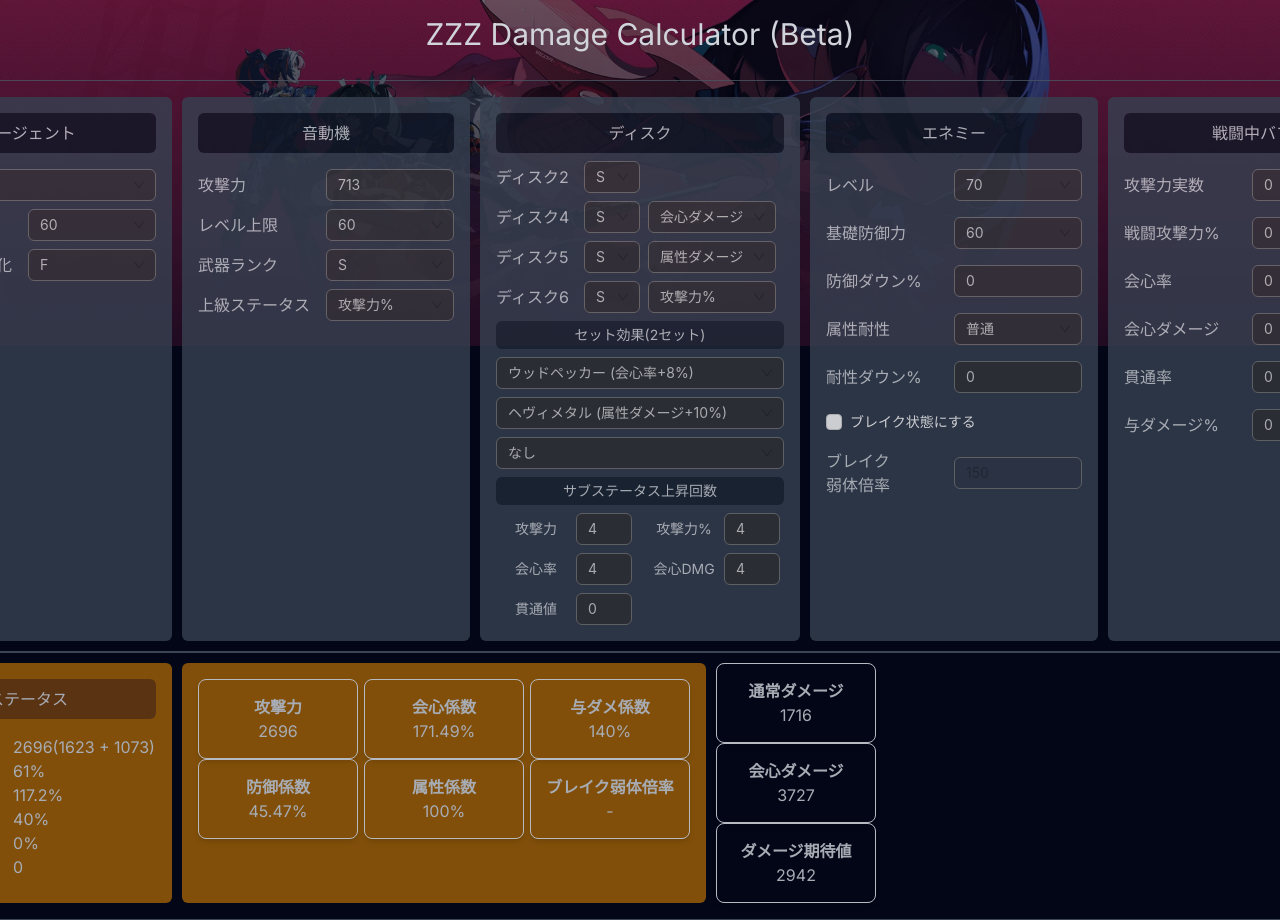
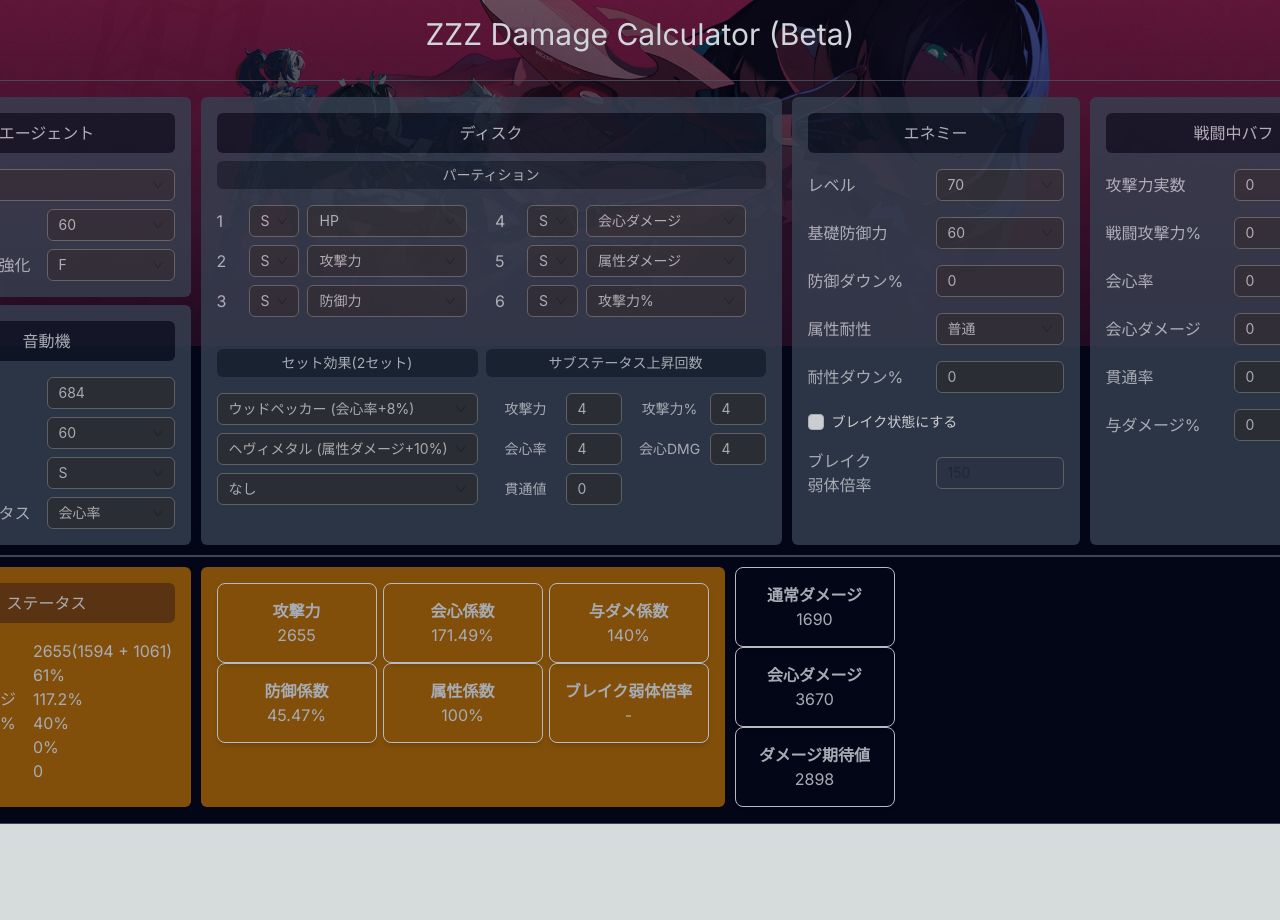
Before and after one commit to negagen/zzz-calculator, a Next.js app: page / in a window 1280 px wide. Shown: the top 920 px of the page. After the commit the page ends 824 px from the top, so only its background shows below. Built offline with nearby package versions, Linux system fonts and the light colour scheme.

Commit message:
Fix layout

```diff
--- a/app/components/DiskStatusPanel.tsx
+++ b/app/components/DiskStatusPanel.tsx
@@ -9,17 +9,37 @@ export const DiskStatusPanel = ({
   onChange: (diskStatus: DiskStatus) => void;
 }) => {
   return (
-    <div className="flex flex-col items-center w-80 bg-gray-700 rounded-md p-4">
+    <div className="flex flex-col items-center bg-gray-700 rounded-md p-4">
       <div className="mb-2 w-full bg-gray-900 text-center rounded-md p-2">
         ディスク
       </div>
 
       <div className="flex flex-col gap-2 w-full">
+        <div className="mb-2 w-full text-sm bg-gray-800 text-center rounded-md py-1 px-2">
+          パーティション
+        </div>
+        <div className="flex flex-row gap-2 w-full">
+          <div className="flex flex-col gap-2 w-full">
             <div className="flex flex-row items-center w-full gap-2">
-          <div className="w-20">ディスク2</div>
-          <div>
+              <div className="w-6">1</div>
+              <div className="flex flex-row gap-2">
                 <Select
-              className="w-14"
+                  className="w-18"
+                  value={"S"}
+                  options={[{ value: "S", label: "S" }]}
+                />
+                <Select
+                  className="w-40"
+                  value={"default"}
+                  options={[{ value: "default", label: "HP" }]}
+                />
+              </div>
+            </div>
+            <div className="flex flex-row items-center w-full gap-2">
+              <div className="w-6">2</div>
+              <div className="flex flex-row gap-2">
+                <Select
+                  className="w-18"
                   value={diskStatus.slot2.rank}
                   options={[
                     { value: "S", label: "S" },
@@ -34,14 +54,37 @@ export const DiskStatusPanel = ({
                     });
                   }}
                 />
+                <Select
+                  className="w-40"
+                  value={"default"}
+                  options={[{ value: "default", label: "攻撃力" }]}
+                />
               </div>
             </div>
 
             <div className="flex flex-row items-center w-full gap-2">
-          <div className="w-20">ディスク4</div>
+              <div className="w-6">3</div>
               <div className="flex flex-row gap-2">
                 <Select
-              className="w-14"
+                  className="w-18"
+                  value={"S"}
+                  options={[{ value: "S", label: "S" }]}
+                />
+                <Select
+                  className="w-40"
+                  value={"default"}
+                  options={[{ value: "default", label: "防御力" }]}
+                />
+              </div>
+            </div>
+          </div>
+
+          <div className="flex flex-col gap-2 w-full">
+            <div className="flex flex-row items-center w-full gap-2">
+              <div className="w-6">4</div>
+              <div className="flex flex-row gap-2">
+                <Select
+                  className="w-18"
                   value={diskStatus.slot4.rank}
                   options={[
                     { value: "S", label: "S" },
@@ -58,7 +101,7 @@ export const DiskStatusPanel = ({
                 />
 
                 <Select
-              className="w-32"
+                  className="w-40"
                   value={diskStatus.slot4.type}
                   options={[
                     { value: "critRate", label: "会心率" },
@@ -77,10 +120,10 @@ export const DiskStatusPanel = ({
             </div>
 
             <div className="flex flex-row items-center w-full gap-2">
-          <div className="w-20">ディスク5</div>
+              <div className="w-6">5</div>
               <div className="flex flex-row gap-2">
                 <Select
-              className="w-14"
+                  className="w-18"
                   value={diskStatus.slot5.rank}
                   options={[
                     { value: "S", label: "S" },
@@ -96,7 +139,7 @@ export const DiskStatusPanel = ({
                   }}
                 />
                 <Select
-              className="w-32"
+                  className="w-40"
                   value={diskStatus.slot5.type}
                   options={[
                     { value: "attack", label: "攻撃力%" },
@@ -115,10 +158,10 @@ export const DiskStatusPanel = ({
             </div>
 
             <div className="flex flex-row items-center w-full gap-2">
-          <div className="w-20">ディスク6</div>
+              <div className="w-6">6</div>
               <div className="flex flex-row gap-2">
                 <Select
-              className="w-14"
+                  className="w-18"
                   value={diskStatus.slot6.rank}
                   options={[
                     { value: "S", label: "S" },
@@ -134,7 +177,7 @@ export const DiskStatusPanel = ({
                   }}
                 />
                 <Select
-              className="w-32"
+                  className="w-40"
                   value={diskStatus.slot6.type}
                   options={[
                     { value: "attack", label: "攻撃力%" },
@@ -151,18 +194,22 @@ export const DiskStatusPanel = ({
               </div>
             </div>
           </div>
+        </div>
 
+        <div className="flex flex-row gap-2 w-full mt-4">
+          <div className="flex flex-col gap-2 w-full text-sm">
             <div className="mb-2 mt-2 w-full text-sm bg-gray-800 text-center rounded-md py-1 px-2">
               セット効果(2セット)
             </div>
 
             <DiskSetSelect diskStatus={diskStatus} onChange={onChange} />
+          </div>
 
+          <div className="flex flex-col gap-2 w-full text-sm">
             <div className="mb-2 mt-2 w-full text-sm bg-gray-800 text-center rounded-md py-1 px-2">
               サブステータス上昇回数
             </div>
 
-      <div className="flex flex-col gap-2 w-full text-sm">
             <div className="flex flex-row items-center w-full gap-2">
               <SubStatusInput
                 title="攻撃力"
@@ -208,6 +255,8 @@ export const DiskStatusPanel = ({
               value={diskStatus.penCount}
               onChange={(value) => onChange({ ...diskStatus, penCount: value })}
             />
+          </div>
+        </div>
       </div>
     </div>
   );
--- a/app/components/EngineStatusPanel.tsx
+++ b/app/components/EngineStatusPanel.tsx
@@ -1,27 +1,20 @@
 import { Select } from "antd";
-import { EngineStatus } from "@/app/types";
+import {
+  EngineStatus,
+  EngineRank,
+  EngineLevel,
+  EngineStatusType,
+} from "@/app/types";
 import { StatusInput } from "./StatusInput";
 import { useState } from "react";
 
-type EngineLevel = 10 | 20 | 30 | 40 | 50 | 60;
-type EngineRank = "S" | "A" | "B";
-type EngineStatusType =
-  | "attackRate"
-  | "critRate"
-  | "critDamage"
-  | "penRate"
-  | "other";
-
 export const EngineStatusPanel = ({
+  engineStatus,
   onChange,
 }: {
+  engineStatus: EngineStatus;
   onChange: (engineStatus: EngineStatus) => void;
 }) => {
-  const [level, setLevel] = useState<EngineLevel>(60);
-  const [attack, setAttack] = useState(713);
-  const [rank, setRank] = useState<EngineRank>("S");
-  const [statusType, setStatusType] = useState<EngineStatusType>("attackRate");
-
   return (
     <div className="flex flex-col items-center w-72 bg-gray-700 rounded-md p-4">
       <div className="mb-4 w-full bg-gray-900 text-center rounded-md p-2">
@@ -31,10 +24,16 @@ export const EngineStatusPanel = ({
       <div className="flex flex-col items-center w-full gap-2">
         <StatusInput
           title="攻撃力"
-          value={attack}
+          value={engineStatus.attack}
           onChange={(value) => {
-            setAttack(value);
-            onChange(changeEngine(value, level, rank, statusType));
+            onChange(
+              changeEngine(
+                value,
+                engineStatus.level,
+                engineStatus.rank,
+                engineStatus.statusType
+              )
+            );
           }}
         />
 
@@ -42,7 +41,7 @@ export const EngineStatusPanel = ({
           <div className="w-32">レベル上限</div>
           <Select
             className="w-32"
-            value={level}
+            value={engineStatus.level}
             options={[
               { value: 10, label: "10" },
               { value: 20, label: "20" },
@@ -52,10 +51,13 @@ export const EngineStatusPanel = ({
               { value: 60, label: "60" },
             ]}
             onChange={(value) => {
-              setLevel(value as EngineLevel);
-
               onChange(
-                changeEngine(attack, value as EngineLevel, rank, statusType)
+                changeEngine(
+                  engineStatus.attack,
+                  value as EngineLevel,
+                  engineStatus.rank,
+                  engineStatus.statusType
+                )
               );
             }}
           />
@@ -65,17 +67,20 @@ export const EngineStatusPanel = ({
           <div className="w-32">武器ランク</div>
           <Select
             className="w-32"
-            value={rank}
+            value={engineStatus.rank}
             options={[
               { value: "S", label: "S" },
               { value: "A", label: "A" },
               { value: "B", label: "B" },
             ]}
             onChange={(value) => {
-              setRank(value as EngineRank);
-
               onChange(
-                changeEngine(attack, level, value as EngineRank, statusType)
+                changeEngine(
+                  engineStatus.attack,
+                  engineStatus.level,
+                  value as EngineRank,
+                  engineStatus.statusType
+                )
               );
             }}
           />
@@ -85,7 +90,7 @@ export const EngineStatusPanel = ({
           <div className="w-32">上級ステータス</div>
           <Select
             className="w-32"
-            value={statusType}
+            value={engineStatus.statusType}
             options={[
               { value: "critRate", label: "会心率" },
               { value: "critDamage", label: "会心ダメージ" },
@@ -94,10 +99,13 @@ export const EngineStatusPanel = ({
               { value: "other", label: "その他" },
             ]}
             onChange={(value) => {
-              setStatusType(value as EngineStatusType);
-
               onChange(
-                changeEngine(attack, level, rank, value as EngineStatusType)
+                changeEngine(
+                  engineStatus.attack,
+                  engineStatus.level,
+                  engineStatus.rank,
+                  value as EngineStatusType
+                )
               );
             }}
           />
@@ -230,6 +238,9 @@ const changeEngine = (
   switch (statusType) {
     case "attackRate":
       return {
+        level,
+        rank,
+        statusType,
         attack: attack,
         attackRate: attackRateTable[rank][level],
         critRate: 0,
@@ -238,6 +249,9 @@ const changeEngine = (
       };
     case "critRate":
       return {
+        level,
+        rank,
+        statusType,
         attack: attack,
         attackRate: 0,
         critRate: critRateTable[rank][level],
@@ -246,6 +260,9 @@ const changeEngine = (
       };
     case "critDamage":
       return {
+        level,
+        rank,
+        statusType,
         attack: attack,
         attackRate: 0,
         critRate: 0,
@@ -254,6 +271,9 @@ const changeEngine = (
       };
     case "penRate":
       return {
+        level,
+        rank,
+        statusType,
         attack: attack,
         attackRate: 0,
         critRate: 0,
@@ -263,6 +283,9 @@ const changeEngine = (
   }
 
   return {
+    level,
+    rank,
+    statusType,
     attack: attack,
     attackRate: 0,
     critRate: 0,
--- a/app/data.ts
+++ b/app/data.ts
@@ -16,7 +16,10 @@ export const defaultAgentStatus: AgentStatus = {
 };
 
 export const defaultEngineStatus: EngineStatus = {
-  attack: 713,
+  level: 60,
+  rank: "S",
+  statusType: "critRate",
+  attack: 684,
   attackRate: 0,
   critRate: 24,
   critDamage: 0,
--- a/app/page.tsx
+++ b/app/page.tsx
@@ -107,6 +107,7 @@ export default function Home() {
         <div className="flex flex-col p-4 border border-3 border-gray-600 rounded-lg z-10 opacity-80">
           <div className="flex flex-col gap-2.5">
             <div className="flex flex-row gap-2.5">
+              <div className="flex flex-col items-center w-72 rounded-md gap-2">
                 <AgentStatusPanel
                   agent={agent}
                   level={agentLevel}
@@ -121,7 +122,12 @@ export default function Home() {
                     setAgentCoreSkillLevel(coreSkillLevel);
                   }}
                 />
-              <EngineStatusPanel onChange={setEngineStatus} />
+
+                <EngineStatusPanel
+                  engineStatus={engineStatus}
+                  onChange={setEngineStatus}
+                />
+              </div>
               <DiskStatusPanel
                 diskStatus={diskStatus}
                 onChange={setDiskStatus}
--- a/app/types.ts
+++ b/app/types.ts
@@ -58,7 +58,20 @@ export interface AgentStatus {
   penRate: number;
 }
 
+export type EngineRank = "S" | "A" | "B";
+export type EngineLevel = 10 | 20 | 30 | 40 | 50 | 60;
+
+export type EngineStatusType =
+  | "attackRate"
+  | "critRate"
+  | "critDamage"
+  | "penRate"
+  | "other";
+
 export interface EngineStatus {
+  level: number;
+  rank: EngineRank;
+  statusType: EngineStatusType;
   attack: number;
   attackRate: number;
   critRate: number;
```
Lines whose indentation alone changed are shown as unchanged.
